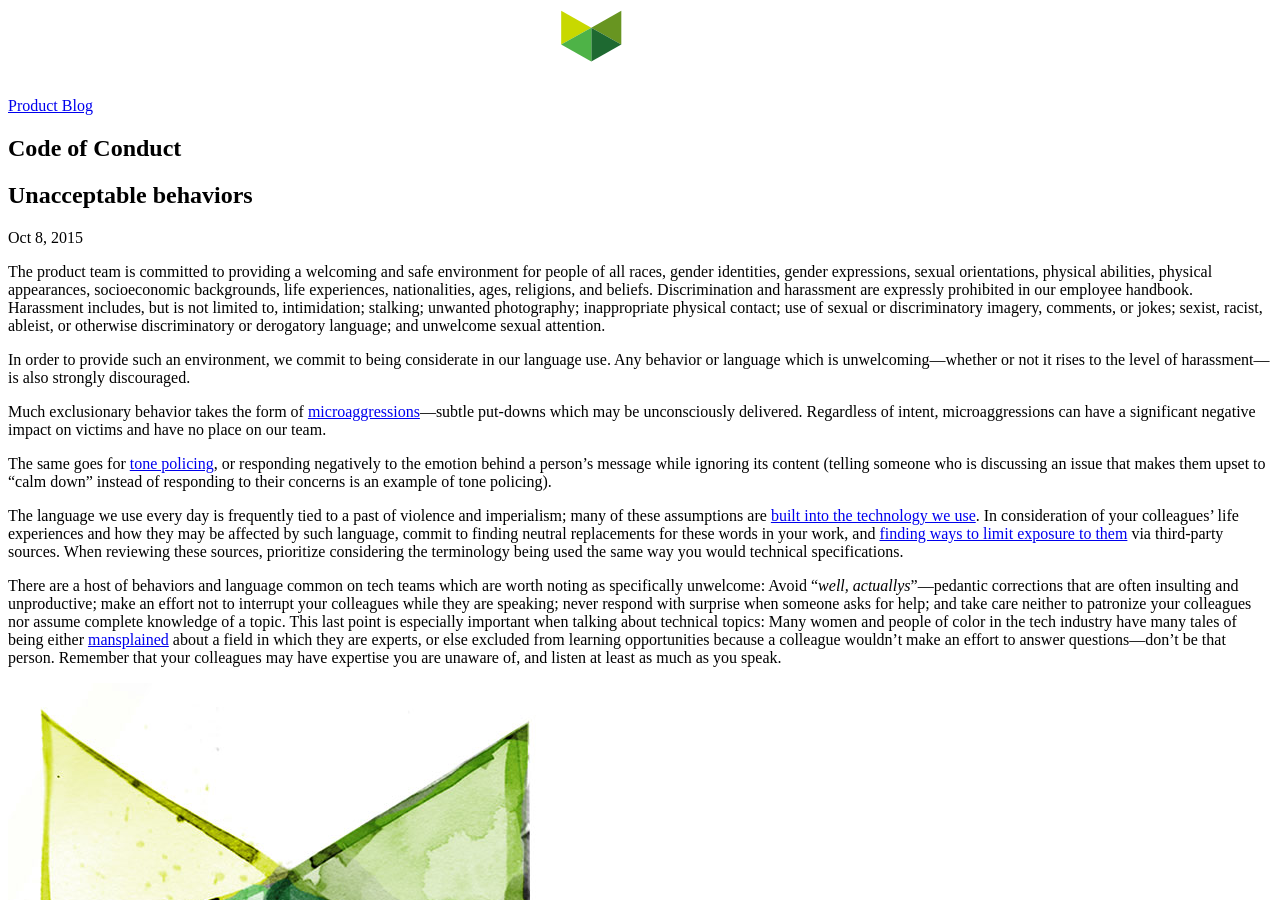
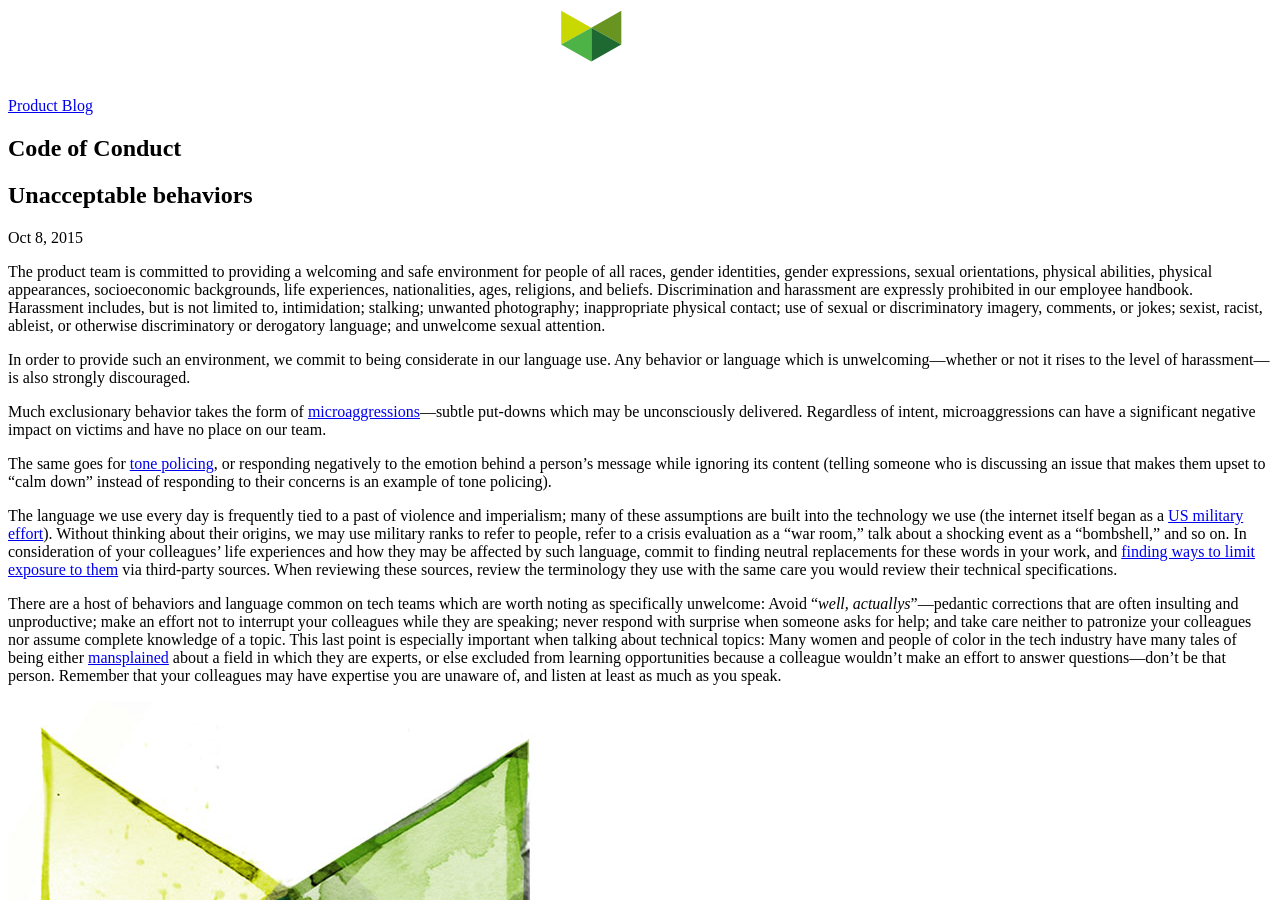
Before and after one commit to voxmedia/code-of-conduct, a Jekyll site: the page built from _posts/2015-10-08-unacceptable-behaviors.md, in a window 1280 px wide and 900 px high. Built offline with Jekyll 4.4.1, drawn with Linux system fonts in a browser that asks for light colours.

Commit message:
Update link in unacceptable behavior section

```diff
--- a/_posts/2015-10-08-unacceptable-behaviors.md
+++ b/_posts/2015-10-08-unacceptable-behaviors.md
@@ -12,6 +12,6 @@ Much exclusionary behavior takes the form of [microaggressions](http://www.vox.c
 
 The same goes for [tone policing](http://tooyoungforthelivingdead.tumblr.com/tone-policing), or responding negatively to the emotion behind a person’s message while ignoring its content (telling someone who is discussing an issue that makes them upset to “calm down” instead of responding to their concerns is an example of tone policing).
 
-The language we use every day is frequently tied to a past of violence and imperialism; many of these assumptions are [built into the technology we use](https://en.wikipedia.org/wiki/DARPA). In consideration of your colleagues' life experiences and how they may be affected by such language, commit to finding neutral replacements for these words in your work, and [finding ways to limit exposure to them](https://medium.com/@mikebroberts/let-s-stop-saying-master-slave-10f1d1bf34df) via third-party sources. When reviewing these sources, prioritize considering the terminology being used the same way you would technical specifications.
+The language we use every day is frequently tied to a past of violence and imperialism; many of these assumptions are built into the technology we use (the internet itself began as a [US military effort](https://en.wikipedia.org/wiki/DARPA)). Without thinking about their origins, we may use military ranks to refer to people, refer to a crisis evaluation as a “war room,” talk about a shocking event as a “bombshell,” and so on. In consideration of your colleagues’ life experiences and how they may be affected by such language, commit to finding neutral replacements for these words in your work, and [finding ways to limit exposure to them](https://medium.com/@mikebroberts/let-s-stop-saying-master-slave-10f1d1bf34df) via third-party sources. When reviewing these sources, review the terminology they use with the same care you would review their technical specifications.
 
 There are a host of behaviors and language common on tech teams which are worth noting as specifically unwelcome: Avoid “_well, actuallys_”—pedantic corrections that are often insulting and unproductive; make an effort not to interrupt your colleagues while they are speaking; never respond with surprise when someone asks for help; and take care neither to patronize your colleagues nor assume complete knowledge of a topic. This last point is especially important when talking about technical topics: Many women and people of color in the tech industry have many tales of being either [mansplained](https://www.guernicamag.com/daily/rebecca-solnit-men-explain-things-to-me/) about a field in which they are experts, or else excluded from learning opportunities because a colleague wouldn’t make an effort to answer questions—don’t be that person. Remember that your colleagues may have expertise you are unaware of, and listen at least as much as you speak.
```
